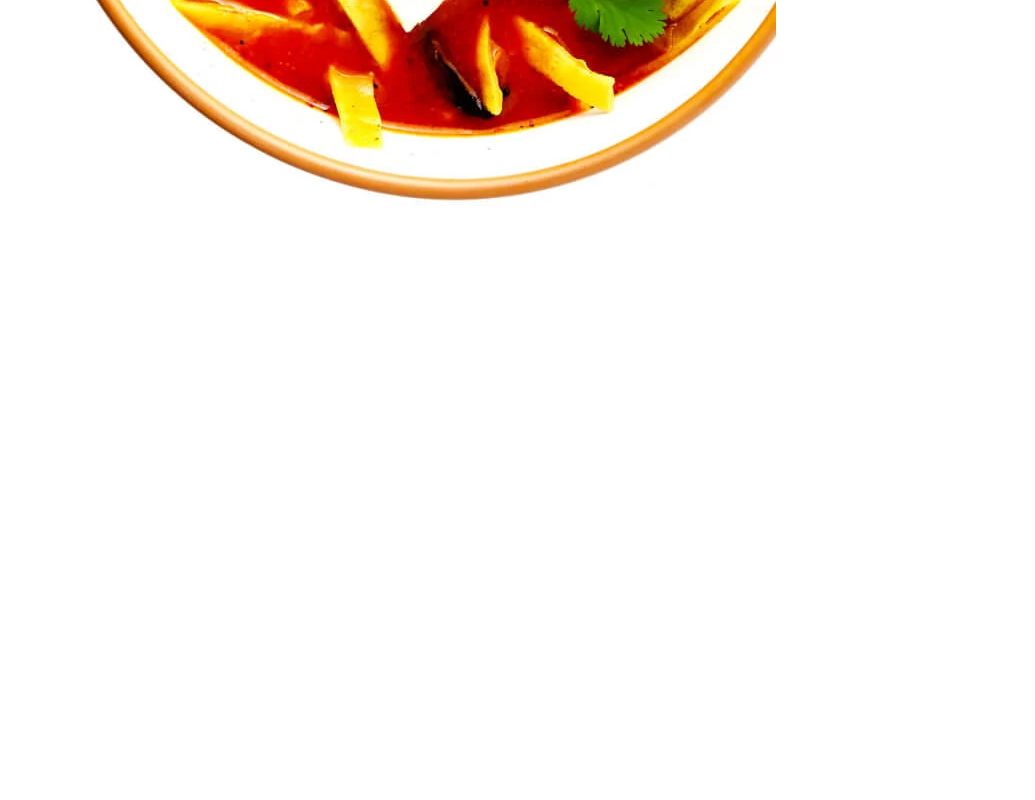
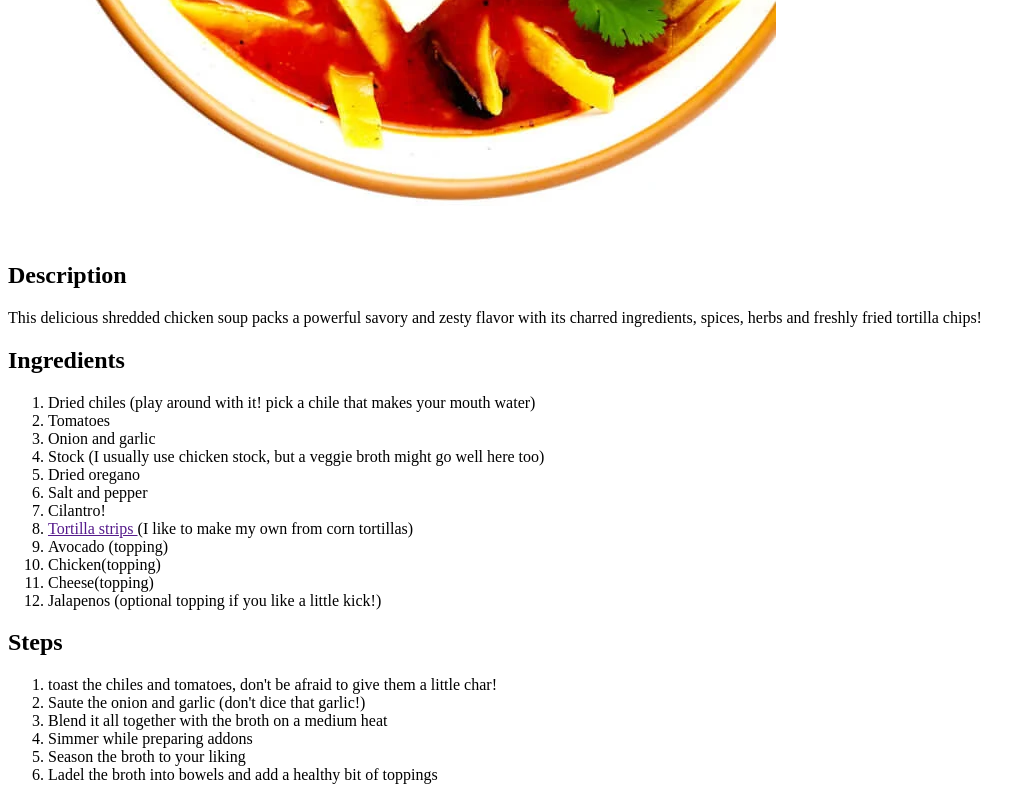
Before and after one commit to saminoorsyed/odin-recipes, a plain HTML site: page recipes/sopa_azteca.html in a window 1280 px wide. Shown: the part 994-1794 px from the top of the page, without its empty margins (0-1035 px from the left). Before the commit the page ends 1244 px from the top, so only its background shows below. Drawn offline with Linux system fonts and the light colour scheme.

Commit message:
Add steps and ingredients to sopa_azteca.html

```diff
--- a/recipes/sopa_azteca.html
+++ b/recipes/sopa_azteca.html
@@ -4,10 +4,36 @@
     <meta charset="UTF-8">
     <meta http-equiv="X-UA-Compatible" content="IE=edge">
     <meta name="viewport" content="width=device-width, initial-scale=1.0">
-    <title>Document</title>
+    <title>Sopa Azteca</title>
 </head>
 <body>
     <h1>Sopa AZTECA</h1>
     <img src="../images/sopa_azteca.webp" alt="picture of tortilla soup">
+    <h2>Description</h2>
+    <p> This delicious shredded chicken soup packs a powerful savory and zesty flavor with its charred ingredients, spices, herbs and freshly fried tortilla chips!</p>
+    <h2>Ingredients</h2>
+    <ol>
+        <li>Dried chiles (play around with it! pick a chile that makes your mouth water)</li>
+        <li>Tomatoes</li>
+        <li>Onion and garlic</li>
+        <li>Stock (I usually use chicken stock, but a veggie broth might go well here too)</li>
+        <li>Dried oregano</li>
+        <li>Salt and pepper</li>
+        <li>Cilantro!</li>
+        <li> <a href=""> Tortilla strips </a>(I like to make my own from corn tortillas)</li>
+        <li>Avocado (topping)</li>
+        <li>Chicken(topping)</li>
+        <li>Cheese(topping)</li>
+        <li>Jalapenos (optional topping if you like a little kick!)</li>
+    </ol>
+    <h2>Steps</h2>
+    <ol>
+        <li>toast the chiles and tomatoes, don't be afraid to give them a little char!</li>
+        <li>Saute the onion and garlic (don't dice that garlic!)</li>
+        <li>Blend it all together with the broth on a medium heat</li>
+        <li>Simmer while preparing addons</li>
+        <li>Season the broth to your liking</li>
+        <li>Ladel the broth into bowels and add a healthy bit of toppings</li>
+    </ol>
 </body>
 </html>
```
